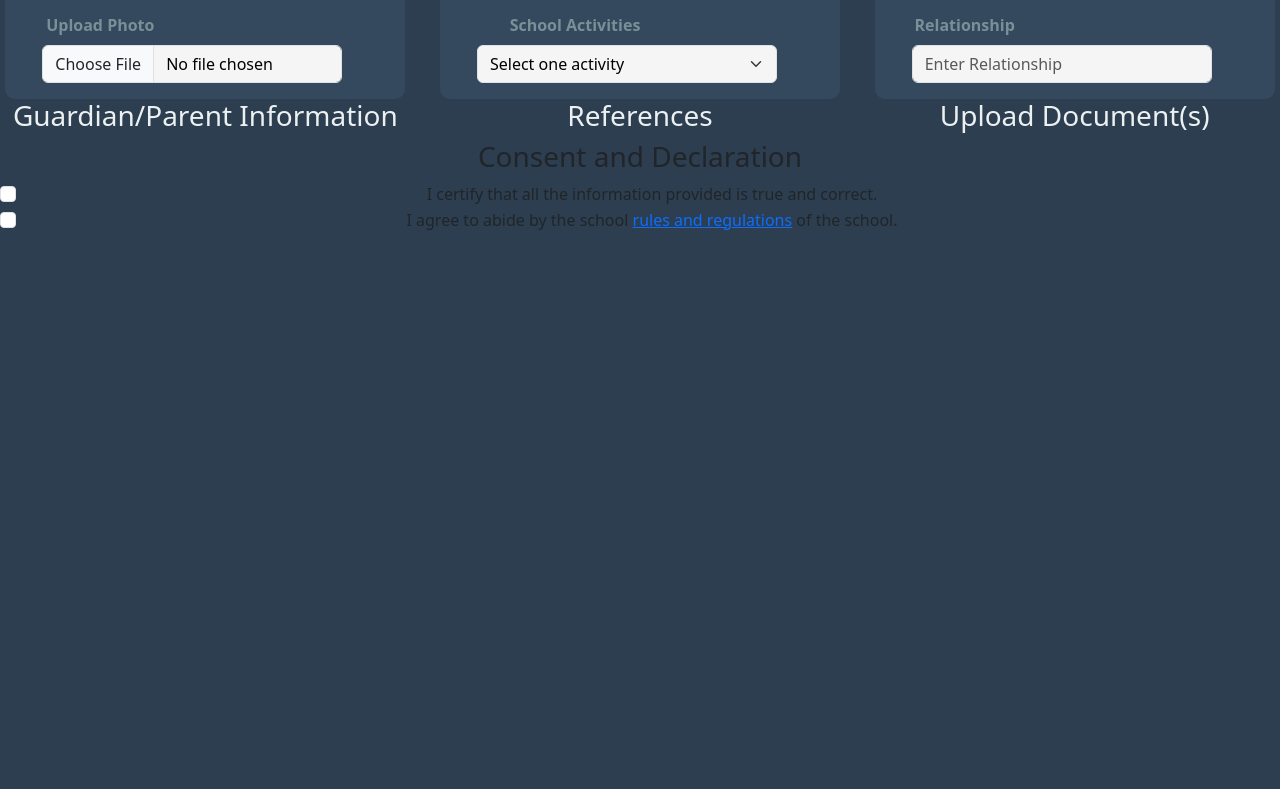
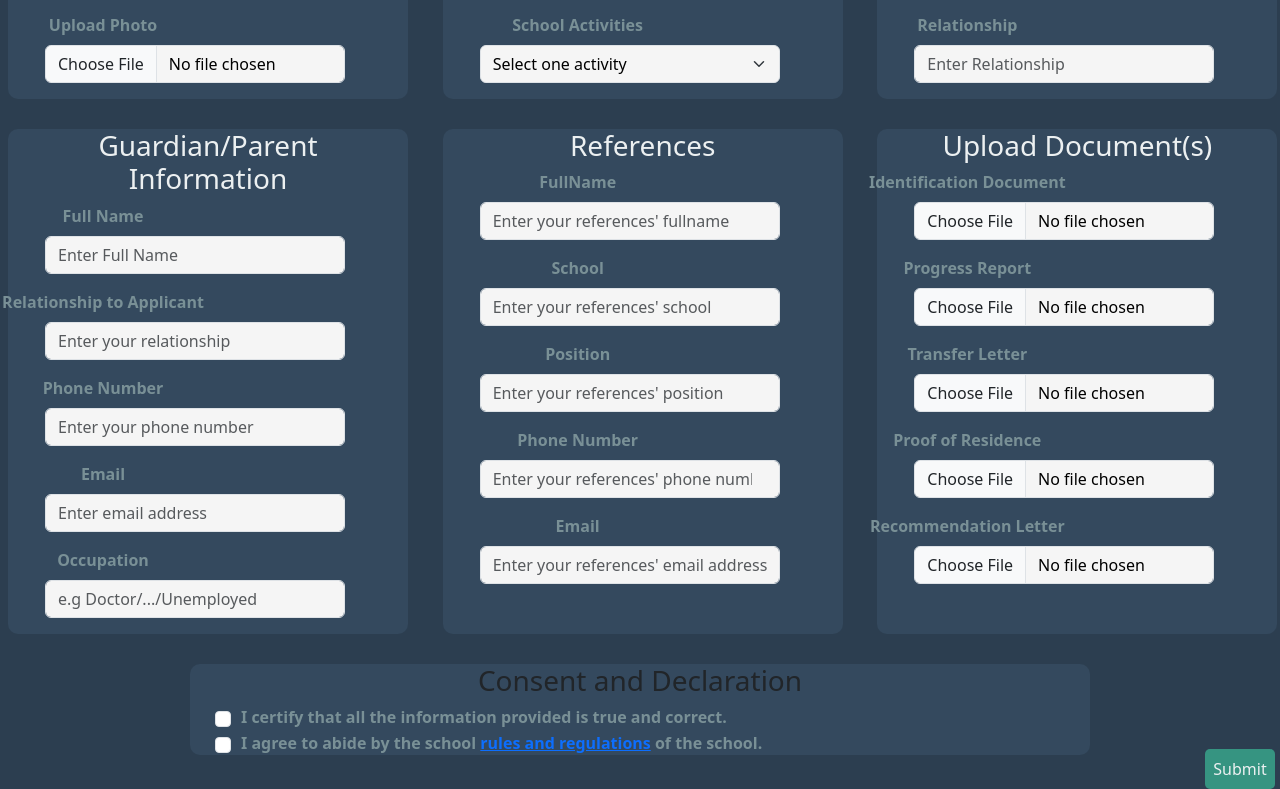
Before and after one commit to CynthiaLebelela/Application-Management-System-AMS-, a plain HTML site: page application.html in a window 1280 px wide. Shown: the part 555-1344 px from the top of the page. Before the commit the page ends 800 px from the top, so only its background shows below. Drawn offline with nearby package versions, Linux system fonts and the light colour scheme.

Commit message:
Update application.html
completed the application.html

```diff
--- a/application.html
+++ b/application.html
@@ -14,26 +14,28 @@
         .col-4 h3{
             color: #ECF0F1;
         }
-        #personal_information, #academic_infor,#contact_infor{
+        #personal_information, #academic_infor,#contact_infor, #guardian_infor, #references_infor, #upload_documents{
             background-color: #34495E;
             width: 400px;
             margin: 0 auto;
             border-radius: 10px;
+            margin-left: 20px;
+            margin-bottom: 30px;
         }
         #personal_information h3{
            margin-left: -90px;
         }
-        #personal_information .form-label {
+        #personal_information .form-label, #guardian_infor .form-label {
             margin-left: -210px;
             color: #799096;
             font-weight: bold;
         }
-        #academic_infor .form-label {
+        #academic_infor .form-label, #references_infor .form-label{
              margin-left: -130px;
             color: #799096;
             font-weight: bold;
         }
-        #contact_infor .form-label {
+        #contact_infor .form-label, #upload_documents .form-label  {
              margin-left: -220px;
             color: #799096;
             font-weight: bold;
@@ -44,6 +46,25 @@
             width: 300px;
             background-color: whitesmoke;
             color: black;
+        }
+        .consent{
+             background-color: #34495E;
+            width: 900px;
+            margin: 0 auto;
+            border-radius: 10px;
+        }
+        button{
+             background-color:#369481;
+             color: #ECF0F1;
+             font-weight: medium;
+             border:none;
+             border-radius: 5px;
+             padding: 8px;
+             margin-left: 1200px;
+             margin-top: -280px;
+        }
+        button:hover {
+            background-color: #1ABC9C;
         }
     </style>
 </head>
@@ -98,7 +119,7 @@
                 <input type="text" name="schoolname" class="form-control" id="schoolname" placeholder="Enter School Name">
             </div>
             <div class="mb-3">
-                <label for="exampleFormControlInput1" class="form-label">Previous School Address</label>
+                <label for="schooladdress1" class="form-label">Previous School Address</label>
                 <input type="text" name="schooladdress" class="form-control" id="schooladdress" placeholder="Enter School Address">
             </div>
             <div class="mb-3">
@@ -164,29 +185,93 @@
             <input type="text" name="relation" class="form-control" id="relation" placeholder="Enter Relationship">
         </div>
         </div>
-        <div class="col-4">
+        <div class="col-4" id="guardian_infor">
             <h3>Guardian/Parent Information</h3>
+            <div class="mb-3">
+                <label for="g_fullname" class="form-label">Full Name</label>
+                <input type="text" name="g_fullname" class="form-control" id="g_fullname" placeholder="Enter Full Name">
+            </div>
+            <div class="mb-3">
+            <label for="appli_relation" class="form-label">Relationship to Applicant</label>
+            <input type="text" name="appli_relation" class="form-control" id="appli_relation" placeholder="Enter your relationship">
+            </div>
+            <div class="mb-3">
+            <label for="g_contact" class="form-label">Phone Number</label>
+            <input type="number" name="g_contact" class="form-control" id="g_contact" placeholder="Enter your phone number">
+            </div>
+            <div class="mb-3">
+                <label for="g_email" class="form-label">Email</label>
+                <input type="email" name="g_email" class="form-control" id="g_email" placeholder="Enter email address">
+            </div>
+            <div class="mb-3">
+                <label for="g_occupation" class="form-label">Occupation</label>
+                <input type="text" name="g_occupation" class="form-control" id="g_occupation" placeholder="e.g Doctor/.../Unemployed">
+            </div>
         </div>
-        <div class="col-4">
+        <div class="col-4" id="references_infor">
             <h3>References</h3>
+            <div class="mb-3">
+                <label for="reference" class="form-label">FullName</label>
+                <input type="text" name="reference" class="form-control" id="reference" placeholder="Enter your references' fullname">
+            </div>
+            <div class="mb-3">
+                <label for="reference_school" class="form-label">School</label>
+                <input type="text" name="reference_school" class="form-control" id="reference_school"
+                    placeholder="Enter your references' school">
+            </div>
+            <div class="mb-3">
+                <label for="reference_p" class="form-label">Position</label>
+                <input type="text" name="reference_p" class="form-control" id="reference_p" placeholder="Enter your references' position">
+            </div>
+            <div class="mb-3">
+                <label for="reference_contact" class="form-label">Phone Number</label>
+                <input type="number" name="reference_contact" class="form-control" id="reference_contact" placeholder="Enter your references' phone number">
+            </div>
+            <div class="mb-3">
+                <label for="reference_email" class="form-label">Email</label>
+                <input type="email" name="reference_email" class="form-control" id="reference_email" placeholder="Enter your references' email address">
+            </div>
         </div>
-        <div class="col-4">
+        <div class="col-4" id="upload_documents">
             <h3>Upload Document(s)</h3>
+            <div class="mb-3">
+                <label for="exampleFormControlInput1" class="form-label">Identification Document</label>
+                <input type="file" name="picture" class="form-control" id="exampleFormControlInput1" required>
+            </div>
+            <div class="mb-3">
+                <label for="exampleFormControlInput1" class="form-label">Progress Report</label>
+                <input type="file" name="picture" class="form-control" id="exampleFormControlInput1" required>
+            </div>
+            <div class="mb-3">
+                <label for="exampleFormControlInput1" class="form-label">Transfer Letter</label>
+                <input type="file" name="picture" class="form-control" id="exampleFormControlInput1" >
+            </div>
+            <div class="mb-3">
+                <label for="exampleFormControlInput1" class="form-label">Proof of Residence</label>
+                <input type="file" name="picture" class="form-control" id="exampleFormControlInput1" required>
+            </div>
+            <div class="mb-3">
+                <label for="exampleFormControlInput1" class="form-label">Recommendation Letter</label>
+                <input type="file" name="picture" class="form-control" id="exampleFormControlInput1">
+            </div>
         </div>
     </div>
+    <div class="consent">
     <h3>Consent and Declaration</h3>
-    <div class="form-check">
+    <div class="form-check" style="display: flex; align-items: center; gap: 10px; margin-left: 25px;">
         <input class="form-check-input" type="checkbox" value="" id="flexCheckDefault">
-        <label class="form-check-label" for="flexCheckDefault">
+        <label class="form-check-label" for="flexCheckDefault" style=" color: #799096; font-weight: bold;">
             I certify that all the information provided is true and correct.
         </label>
     </div>
-    <div class="form-check">
+    <div class="form-check" style="display: flex; align-items: center; gap: 10px; margin-left: 25px;">
         <input class="form-check-input" type="checkbox" value="" id="flexCheckDefault">
-        <label class="form-check-label" for="flexCheckDefault">
+        <label class="form-check-label" for="flexCheckDefault" style=" color: #799096; font-weight: bold;">
             I agree to abide by the school <a href="rules and regulations.html" target="Blank">rules and regulations</a> of the school.
         </label>
     </div>
     </div>
+    <button type="submit">Submit</button>
+    </div>
 </body>
 </html>
```
